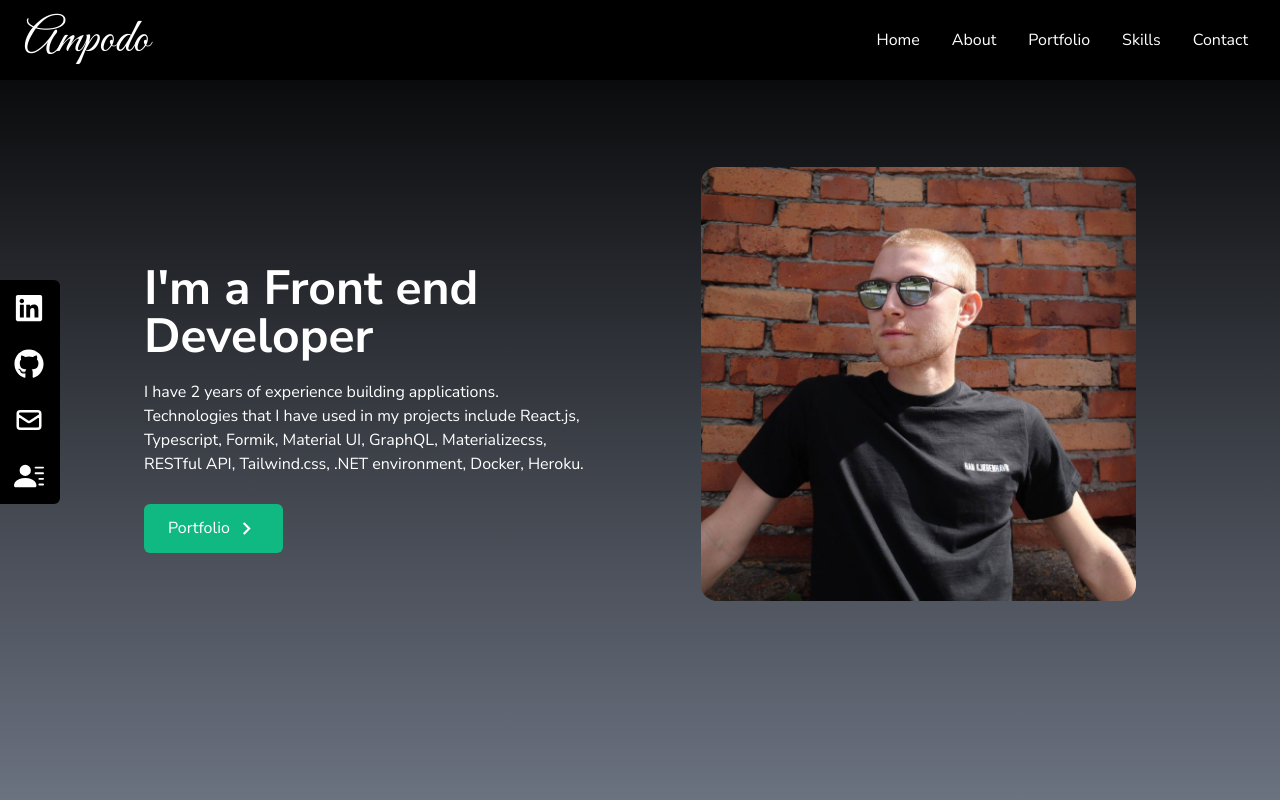
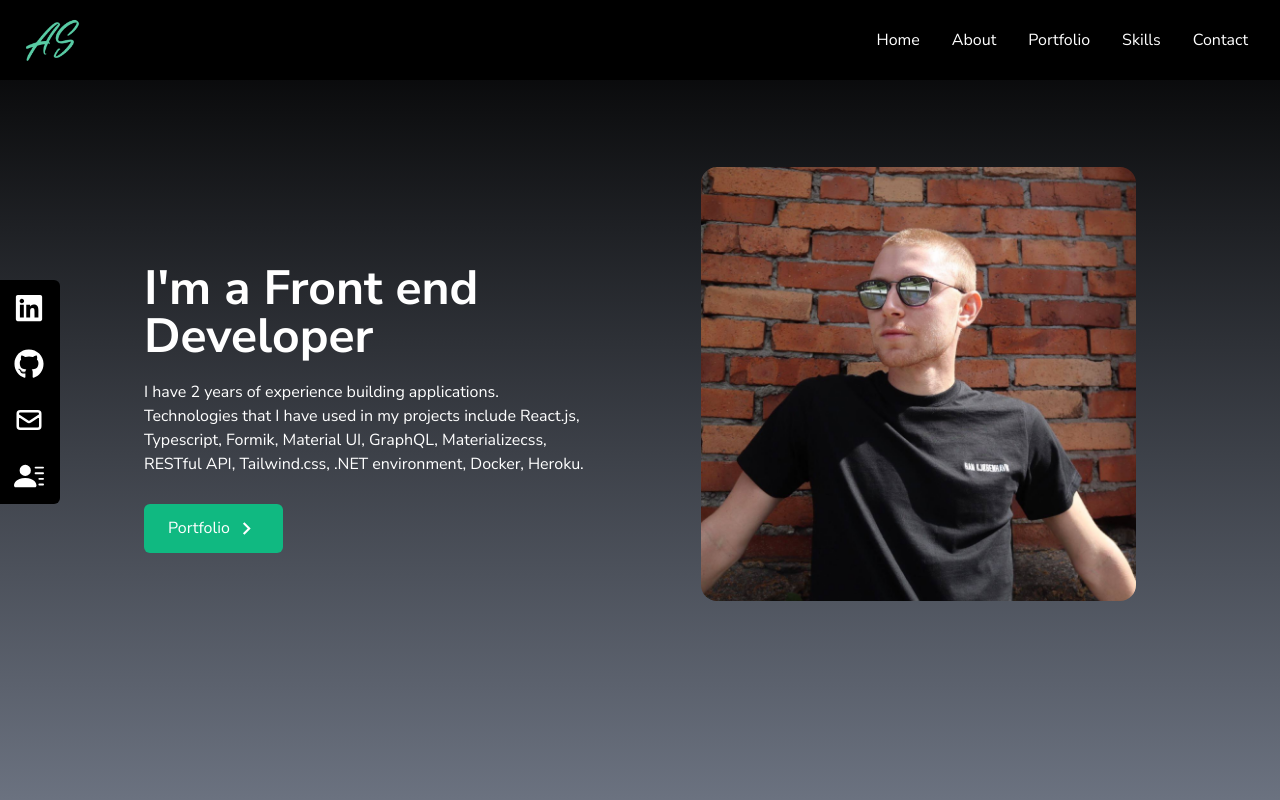
Before and after one commit to ampodo/portfolio-tailwind, a React (Create React App) app: page / in a window 1280 px wide. Shown: the top 800 px of the page. Built offline with nearby package versions, Linux system fonts and the light colour scheme.

Commit message:
signature added

```diff
--- a/src/components/NavBar.jsx
+++ b/src/components/NavBar.jsx
@@ -31,7 +31,7 @@ const NavBar = () => {
   return (
     <div className="flex justify-between items-center w-full h-20 px-4 text-white bg-black fixed">
       <div>
-        <h1 className="text-5xl font-signature ml-2">Ampodo</h1>
+      <img className="ml-2 h-12" alt="" src={process.env.PUBLIC_URL + '/icons/a-logo.png'}/>
       </div>
 
       <ul className="hidden md:flex">
```
Also changed, not shown: public/icons/a-logo.png (added).
